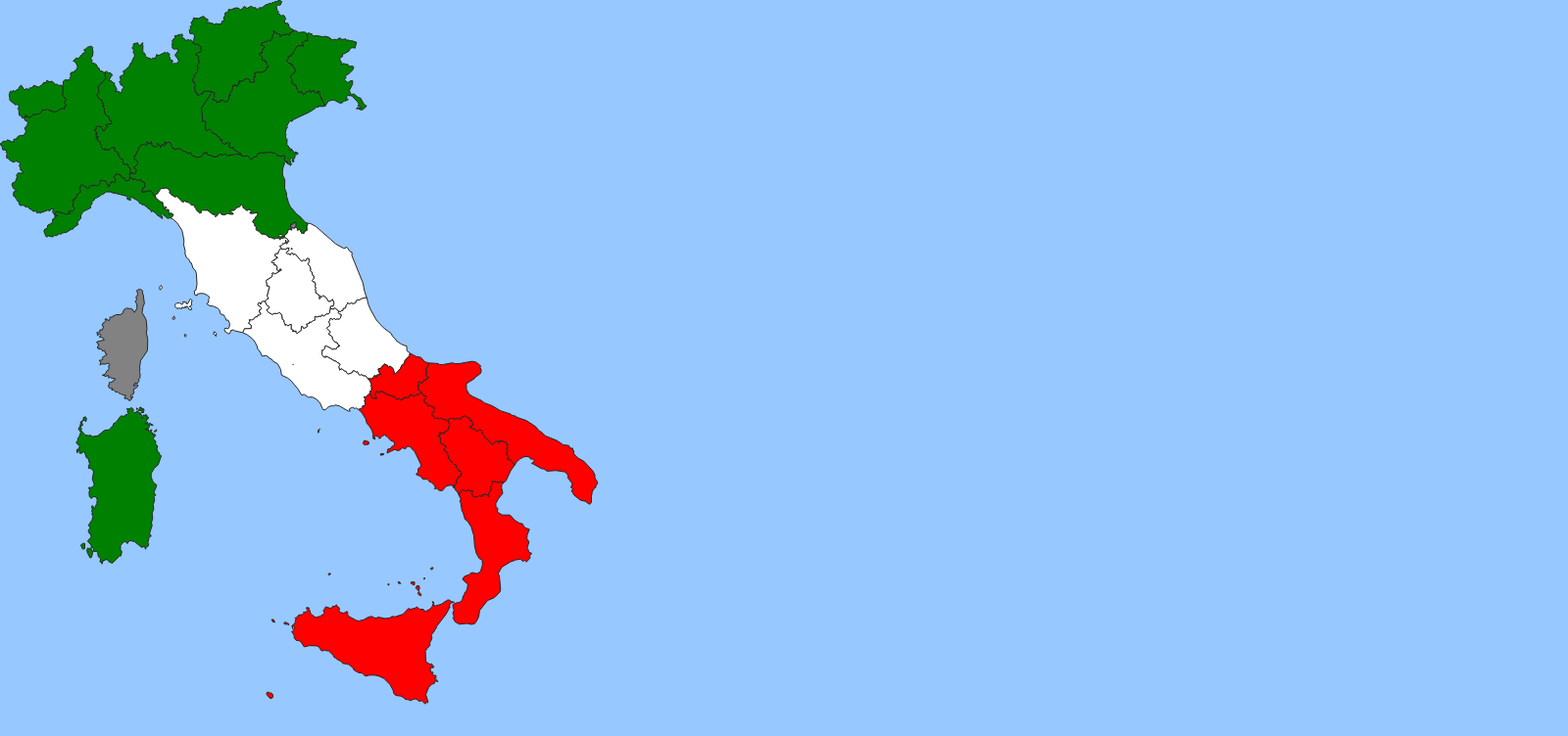
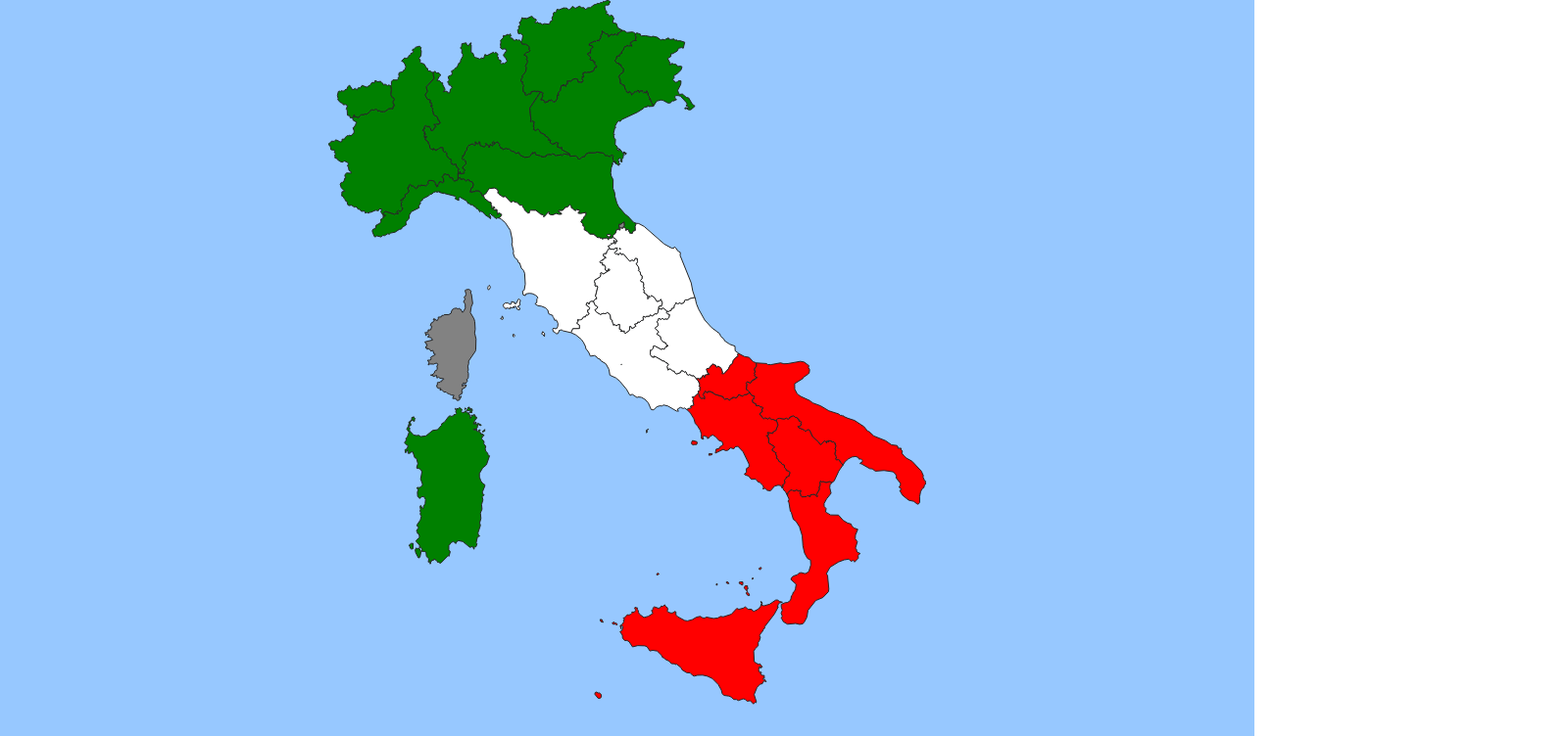
Before and after one commit to PRUVINELLI123/ProjetoTecnico2024, a React (Vite) app in the folder client/: page / in a window 1280 px wide. Shown: the top 752 px of the page at 98% size, 1600 px wide, since content can reach past the window. Built offline with nearby package versions, Linux system fonts and the light colour scheme.

Commit message:
atualização
O problema de centralizar o mapa foi feito com sucesso

```diff
--- a/client/src/App.css
+++ b/client/src/App.css
@@ -1,36 +1,42 @@
 * {
   margin: 0;
-  width: 100pc;
-  height: 100pc;
+  padding: 0;
+  box-sizing: border-box; /
+}
+
+body, html {
+  height: 100%;
 }
 
 .background {
   background-color: rgb(151, 200, 255);
+  display: flex;
+  justify-content: center;
+  align-items: center;
+  height: 100%;
 }
 
 .map {
   fill: #828282;
   stroke: #272727;
+  max-width: 100%;
+  max-height: 100%;
 }
 
 #IT-42, #IT-21, #IT-23, #IT-45, #IT-25, #IT-34, #IT-36, #IT-32, #IT-88 {
   fill: green;
-  &:hover {
-    fill: #828282
-  }
 }
 
 #IT-52, #IT-62, #IT-55, #IT-57, #IT-65 {
   fill: white;
   stroke: #272727;
-  &:hover {
-    fill: #828282
-  }
 }
 
 #IT-82, #IT-67, #IT-78, #IT-75, #IT-72, #IT-77 {
   fill: red;
   stroke: #272727;
-  &:hover {
-    fill: #828282
-  }
+}
+
+.map:hover {
+  fill: #828282;
+}
```
